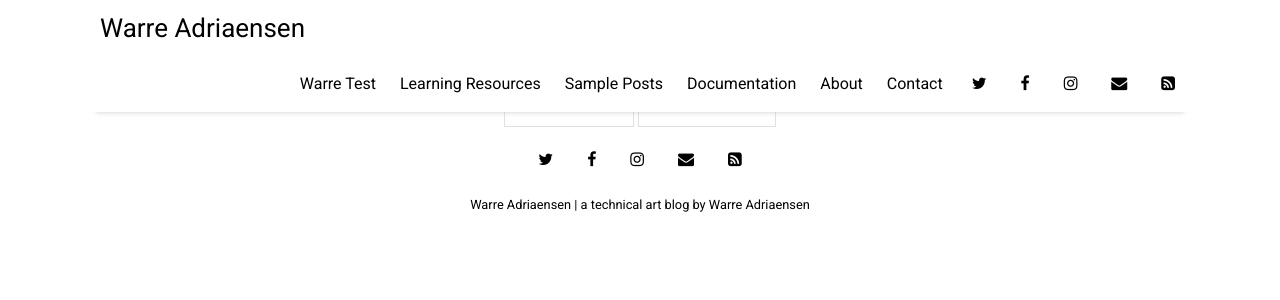
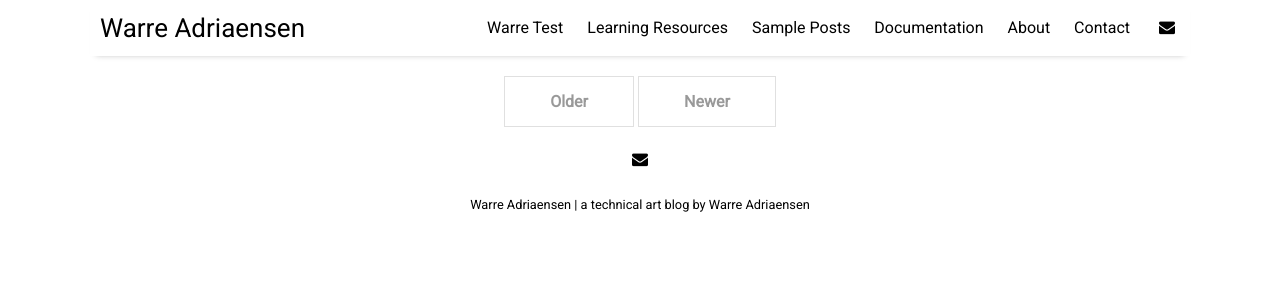
Before and after one commit to warreadriaensen/warreadriaensen.github.io, a Jekyll site: the page built from index.html, in a window 1280 px wide. Shown: the top 300 px of the page. Built offline with Jekyll 4.4.1, drawn with Linux system fonts in a browser that asks for light colours; nearby versions of some CDN libraries; the list of posts is cut into pages by our own code.

Commit message:
Update settings.yml

```diff
--- a/_data/settings.yml
+++ b/_data/settings.yml
@@ -16,11 +16,11 @@ menu:
 
 # Available social icons are powered by Font Awesome, so you can use any icon that they offer
 social:
-- {icon: 'twitter', link:    'https://twitter.com/paululele'}
-- {icon: 'facebook', link:   'https://www.facebook.com/paululele'}
-- {icon: 'instagram', link:  'https://instagram.com/paululele'}
-- {icon: 'envelope', link:   'mailto:hello@paulle.ca'}
-- {icon: 'rss-square', link: 'feed.xml'}
+#- {icon: 'twitter', link:    'https://twitter.com/paululele'}
+#- {icon: 'facebook', link:   'https://www.facebook.com/paululele'}
+#- {icon: 'instagram', link:  'https://instagram.com/paululele'}
+- {icon: 'envelope', link:   'mailto:adriaensen.warre@gmail.com'}
+#- {icon: 'rss-square', link: 'feed.xml'}
 # - {icon: 'rss-square', link: 'rss-feed.xml'}
 
 # Customize site text
```
